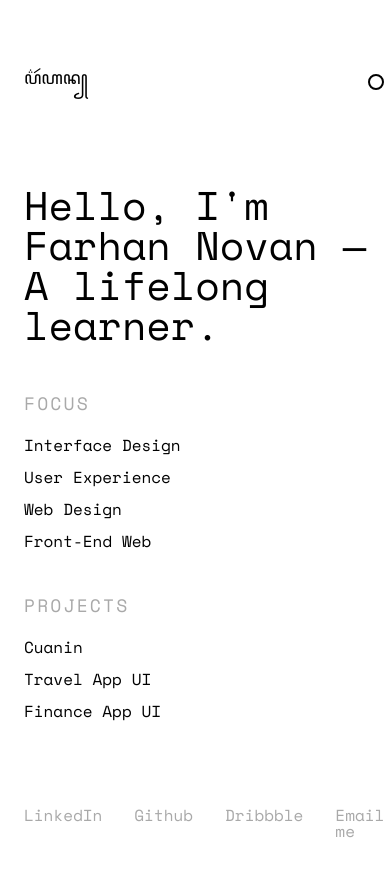
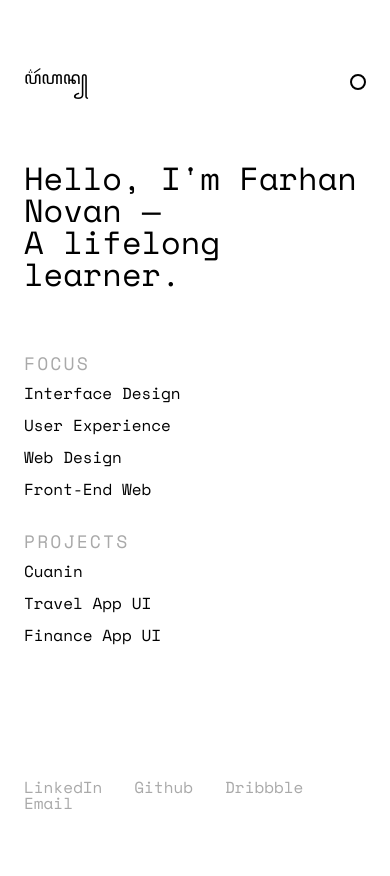
Before and after one commit to farhannovan/alpha, a plain HTML site: page index.html in a window 390 px wide. After the commit the page ends 844 px from the top, so only its background shows below. Drawn offline with Linux system fonts and the light colour scheme; a web font is replaced by a local one.

Commit message:
refactor

```diff
--- a/index.html
+++ b/index.html
@@ -20,15 +20,15 @@
 </head>
 
 <body>
-    <main class="main-container">
     <header class="header">
         <p class="copy"><a class="name" href="/">ꦥ꦳ꦂꦲꦤ꧀</a></p>
         <span class="toggle" onclick="toggleMode()"></span>
     </header>
 
-        <div class="content">
+    <main class="container">
         <h1 class="heading">Hello, I'm Farhan Novan — <br> A lifelong learner.</h1>
 
+        <div class="content">
             <div class="focus">
                 <p class="sub-heading">Focus</p>
                 <p class="copy">Interface Design</p>
@@ -49,16 +49,16 @@
                 <p class="copy">Finance App UI</p>
             </div>
         </div>
+    </main>
 
-        <footer>
+    <footer class="footer">
         <div class="socials">
             <a class="social-link" target="_blank" rel="noopener noreferrer" href="https://twitter.com/farhannovan">LinkedIn</a>
             <a class="social-link" target="_blank" rel="noopener noreferrer" href="https://github.com/farhannovan">Github</a>
             <a class="social-link" target="_blank" rel="noopener noreferrer" href="https://dribbble.com/farhannovan">Dribbble</a>
         </div>
-            <a class="social-link email" href="mailto:farhannovanfz@gmail.com">Email me</a>
+        <a class="social-link email" href="mailto:farhannovanfz@gmail.com">Email</a>
     </footer>
-    </main>
 
     <script src="script.js" defer=""></script>
 </body>
--- a/style.css
+++ b/style.css
@@ -44,7 +44,7 @@ ul {
     /* Light Mode */
     --light-background: #fff;
     --light-text: #000;
-    --light-grey: #8f9ba8;
+    --light-grey: #606870;
     /* --light-grey: #A9A9A9; */
     /* --light-grey: #767676; */
     /* Default */
@@ -54,6 +54,11 @@ ul {
 }
 
 ::selection {
+    color: var(--background-color);
+    background: var(--text-color);
+}
+
+::-moz-selection {
     color: var(--background-color);
     background: var(--text-color);
 }
@@ -81,21 +86,16 @@ ul {
 
 /* Content */
 
-.main-container {
+.container {
     padding: 0px 172px;
-    min-height: 100vh;
-    display: grid;
-    grid-template-columns: 1fr;
-    grid-template-rows: max-content auto auto;
 }
 
 .header {
+    margin-top: 64px;
+    padding: 0px 172px;
     display: flex;
     justify-content: space-between;
     align-items: center;
-    margin-top: 64px;
-    grid-column: 1 / 2;
-    grid-row: 1 / 1;
 }
 
 .copy {
@@ -131,21 +131,17 @@ ul {
 }
 
 .content {
-    margin-top: 96px;
     max-width: 930px;
-    display: grid;
-    grid-template-columns: 1fr 1fr;
-    margin-bottom: 154px;
-    grid-column: 1 / 2;
-    grid-row: 2 / 2;
+    display: flex;
+    justify-content: space-between;
 }
 
 .heading {
-    grid-column: 1 / 3;
-    grid-row: 1 / 1;
     font-size: 48px;
     font-weight: normal;
     color: var(--text-color);
+    margin-top: 96px;
+    margin-bottom: 128px;
 }
 
 .sub-heading {
@@ -158,32 +154,15 @@ ul {
 
 .focus,
 .projects {
-    margin-top: 128px;
-}
-
-.focus {
-    grid-column: 1 / 1;
-    grid-row: 2 / 2;
-}
-
-.projects {
-    justify-self: end;
-    grid-column: 2 / 2;
-    grid-row: 2 / 2;
+    display: flex;
+    flex-direction: column;
 }
 
 a,
-.archform,
 .social-link,
 .email {
     text-decoration: none;
     color: var(--text-color);
-}
-
-.archform:visited {
-    text-decoration: none;
-    color: var(--text-color);
-    transition: color 0.4s;
 }
 
 .social-link:visited,
@@ -199,14 +178,14 @@ a,
     transition: color 0.4s;
 }
 
-footer {
+.footer {
+    padding: 0px 172px;
     margin-bottom: 64px;
-    margin-top: auto;
     display: flex;
     justify-content: space-between;
-    grid-column: 1 / 2;
-    grid-row: 3 / 3;
-    align-self: end;
+    position: absolute;
+    bottom: 0;
+    width: 100%;
 }
 
 .socials {
@@ -220,36 +199,36 @@ footer {
 }
 
 @media screen and (max-width: 1024px) {
-    .main-container {
+    .container,
+    .header,
+    .footer {
         padding: 0 86px;
     }
 }
 
 @media screen and (max-width: 675px) {
-    .name:hover {
+    /* .name:hover {
         opacity: 1;
-    }
-    .main-container {
+    } */
+    .container,
+    .header,
+    .footer {
         padding: 0px 24px;
     }
     .heading {
-        font-size: 40px;
+        font-size: 32px;
+        margin: 64px 0;
+    }
+    .sub-heading {
+        margin-bottom: 12px;
     }
     .content {
-        margin: 88px 0;
-        grid-template-columns: 1fr;
+        flex-direction: column;
+        gap: 36px;
     }
-    .projects {
-        grid-column: 1 / 1;
-        grid-row: 3 / 3;
-        justify-self: start;
-    }
-    .focus,
-    .projects {
-        margin-top: 48px;
-    }
-    .email {
-        margin-right: 0px;
+    .footer {
+        margin-bottom: 32px;
+        flex-direction: column;
     }
     .social-link:hover,
     .email:hover {
```
Lines whose indentation alone changed are shown as unchanged.
